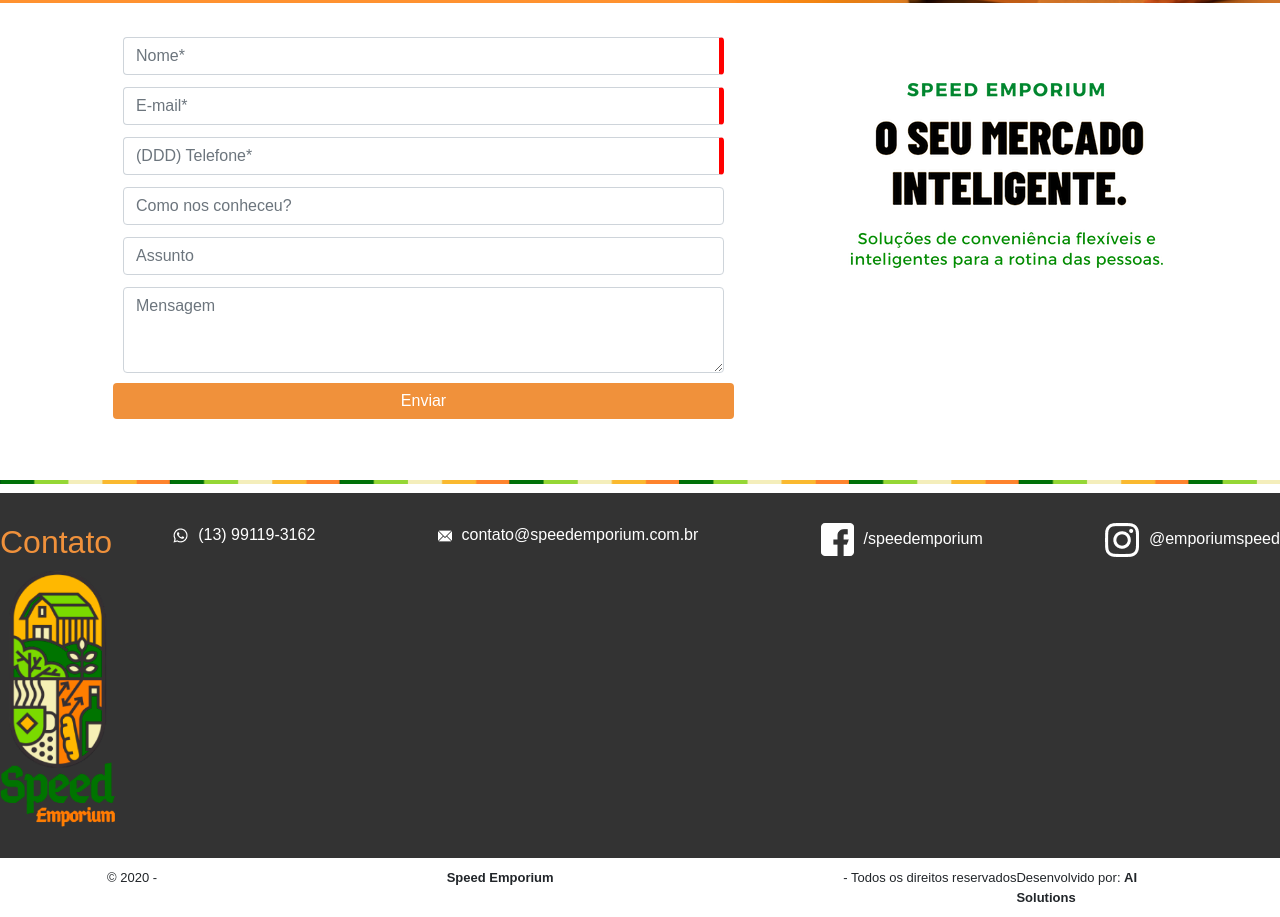
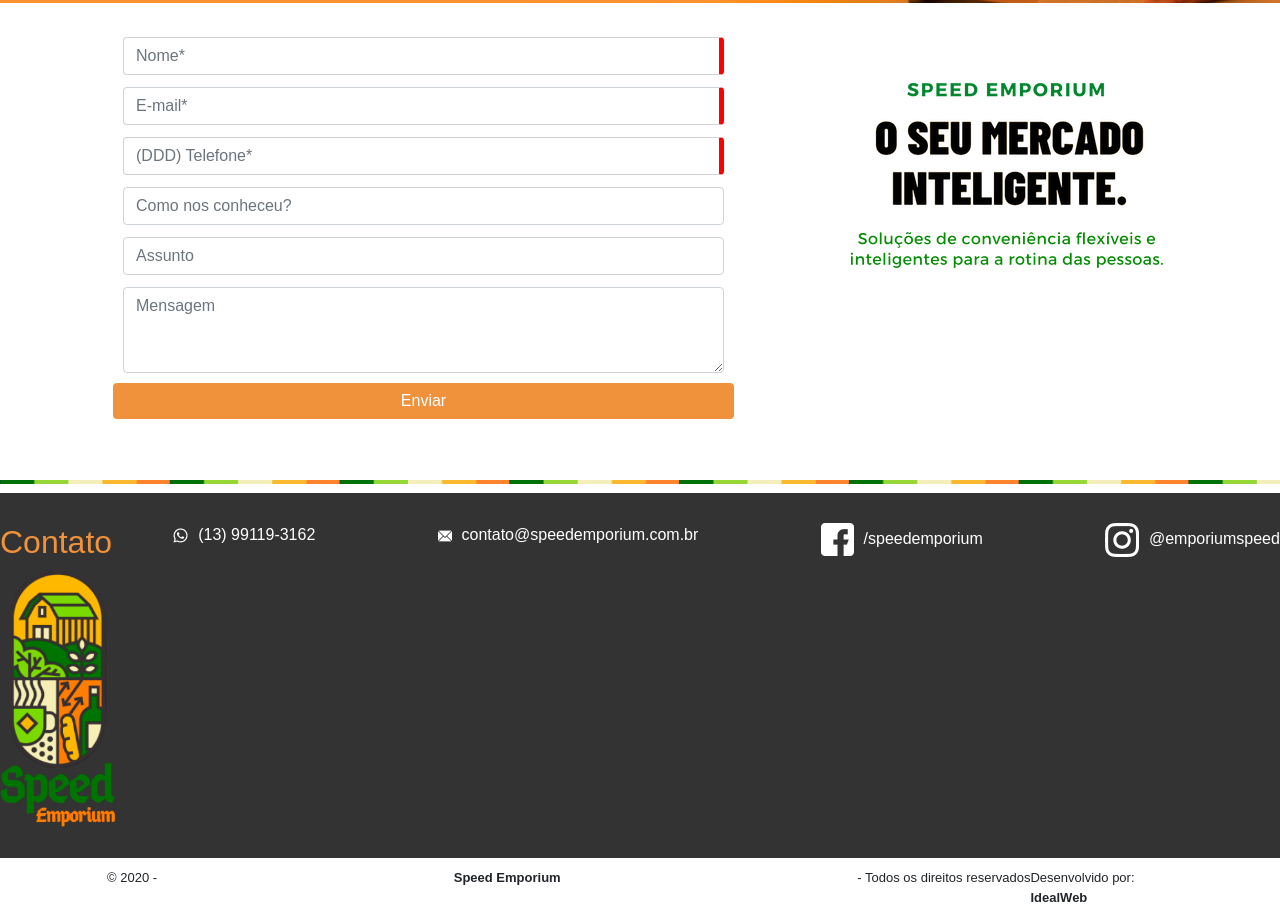
Before and after one commit to AISolutions013/speedemporium, a plain HTML site: page beta/contact.html in a window 1280 px wide. Shown: the part 413-1330 px from the top of the page. Drawn offline with nearby package versions, Linux system fonts and the light colour scheme.

Commit message:
Fix rodapé

```diff
--- a/beta/contact.html
+++ b/beta/contact.html
@@ -105,7 +105,7 @@
 
         <div id="copyright" class="d-flex d-none">
             <div>© 2020 - <strong>Speed Emporium</strong> - Todos os direitos reservados</div>
-            <a style="color: inherit; text-decoration: none;" target="blank" href="https://www.aisolutions.com.br">Desenvolvido por: <strong>AI Solutions</strong></a>
+            <a style="color: inherit; text-decoration: none;" target="blank" href="https://www.aisolutions.com.br">Desenvolvido por: <strong>IdealWeb</strong></a>
         </div>
 
 
```
Also changed, not shown: beta/index.html (+1 -1 lines).
